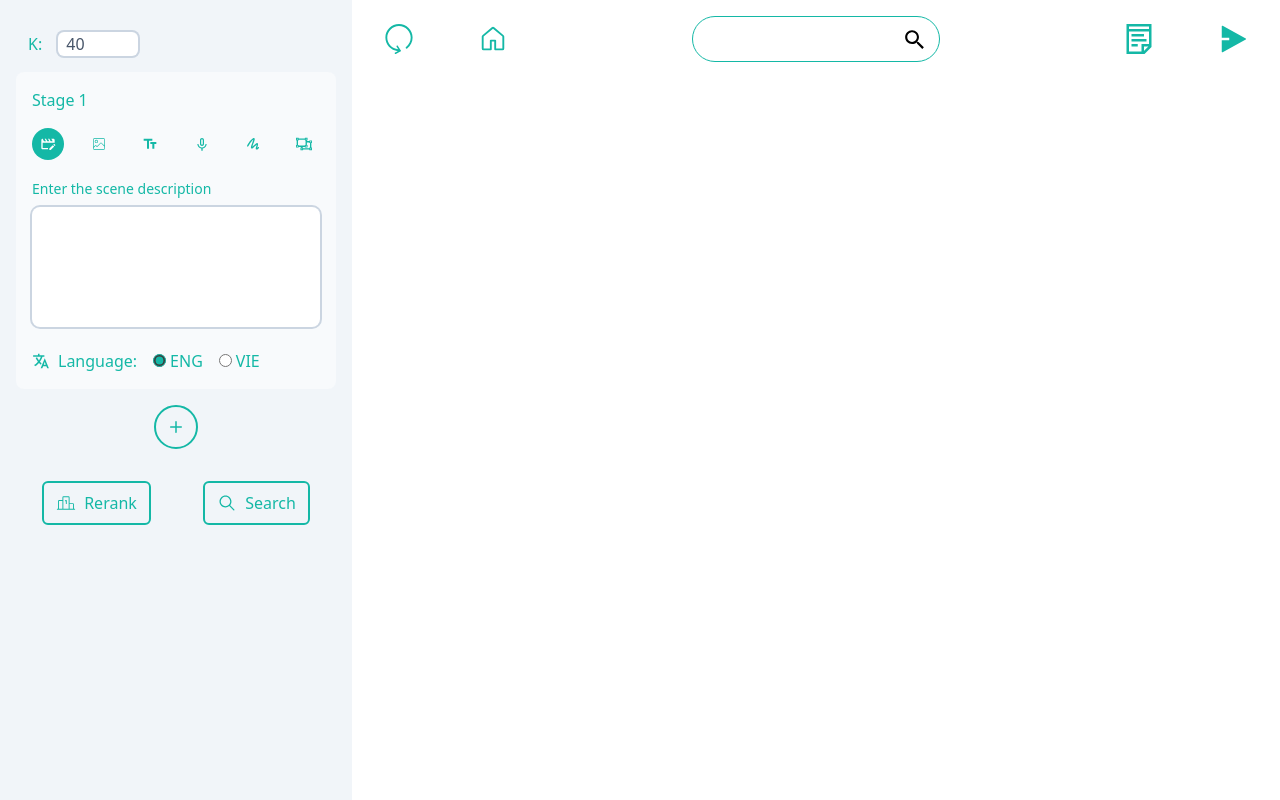
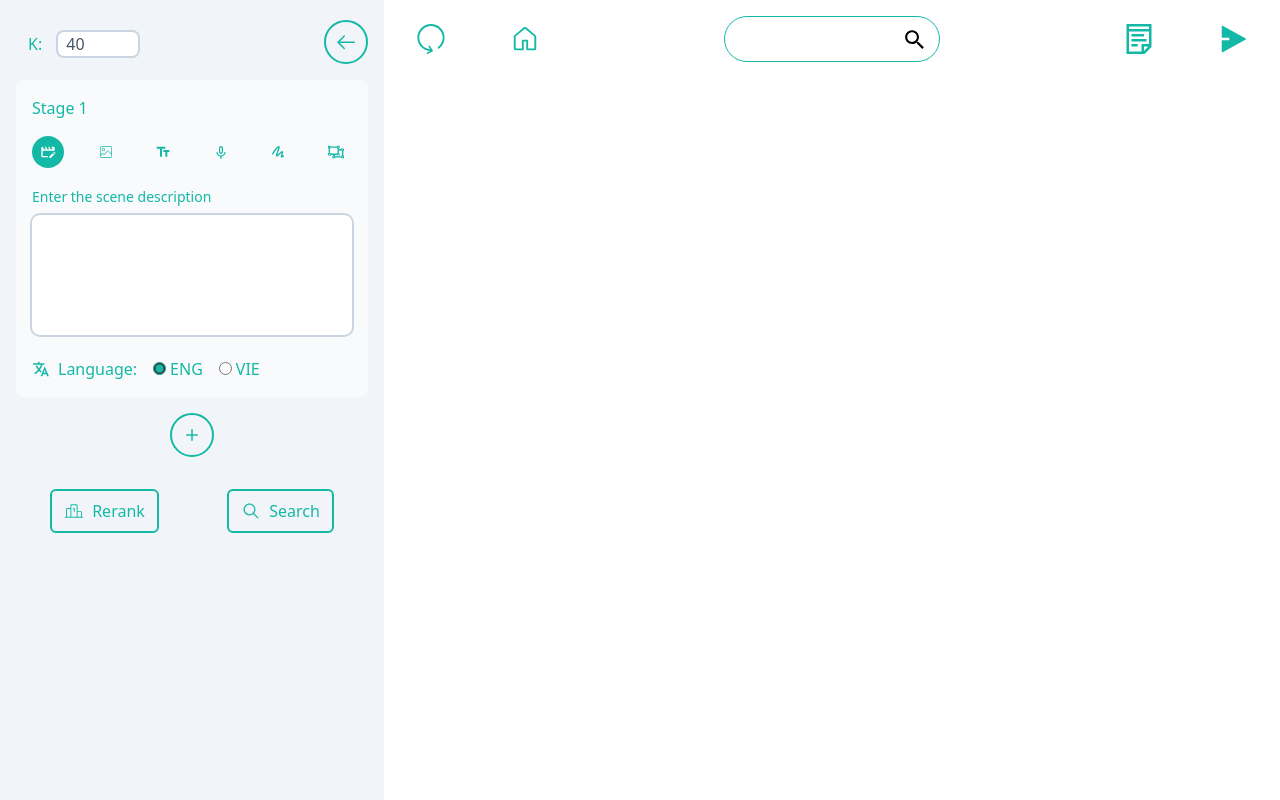
Before and after one commit to thanhstar260/Img_retrieval, a React (Create React App) app in the folder frontend/: page / in a window 1280 px wide. Built offline with nearby package versions, Linux system fonts and the light colour scheme.

Commit message:
close/open sidebar

```diff
--- a/frontend/src/App.js
+++ b/frontend/src/App.js
@@ -1,11 +1,14 @@
 import SearchBar from "./layouts/SearchBar";
 import { useState, useEffect } from "react";
 import Result from "./layouts/Result";
+import { GoArrowRight } from "react-icons/go";
+import IconButton from "./components/IconButton";
 
 function App() {
   const [isSubmitting, setIsSubmitting] = useState(false);
   const [result, setResult] = useState({});
   const [K, setK] = useState(40);
+  const [open, setOpen] = useState(true);
   var dataRerank = null;
 
   const handleSetDataRerank = (data) => {
@@ -76,13 +79,22 @@ function App() {
   };
 
   return (
-    <div className="App flex">
+    <div className="App flex flex-row overflow-hidden relative">
+      {!open && <IconButton
+            label="Open"
+            className="border-2 border-teal-500 hover:bg-teal-500 hover:text-white mx-auto mt-4 absolute left-2"
+            onClick={() => setOpen(true)}
+        >
+             <GoArrowRight className='text-2xl'/>
+        </IconButton>}
       <SearchBar
         onSubmit={handleSubmit}
         isSubmitting={isSubmitting}
         K={K}
         onChangeK={setK}
         onRerank={handleRerank}
+        open={open}
+        setOpen={setOpen}
       />
       <Result onChangeDataRerank={handleSetDataRerank} result={result} K={K}/>
     </div>
--- a/frontend/src/components/ObjectSearchControl.jsx
+++ b/frontend/src/components/ObjectSearchControl.jsx
@@ -180,7 +180,9 @@ const ObjectSearchControl = ({onChange, data}) => {
             <span className='mr-4 text-teal-500 text-sm'>Brush</span>
             <BrushSizeSlider className={'w-40'} value={brushSize} onChange={(e) => setBrushSize(e.target.value)}/>
         </div>
+        <div className='w-full flex justify-center'>
         <Canvas type={"rectangle"} color={selectedColor} brushSize={brushSize} onStopDraw={handleStopDraw} onUndo={handleUndo} value={data}/>
+        </div>
 
         <div className='mt-4 flex items-center h-7'>
             <p className='text-sm text-teal-500 mr-4'>Collection</p>
--- a/frontend/src/components/SketchSearchControl.jsx
+++ b/frontend/src/components/SketchSearchControl.jsx
@@ -17,7 +17,9 @@ const SketchSearchControl = ({data, onChange}) => {
             <span className='mr-4 text-teal-500 text-sm'>Brush</span>
             <BrushSizeSlider className={'w-40'} value={brushSize} onChange={(e) => setBrushSize(e.target.value)}/>
         </div>
+        <div className='w-full flex justify-center'>
         <Canvas type={"drawing"} color="black" brushSize={brushSize} value={data} onStopDraw={handleChangeData}/>
+        </div>
     </div>
   )
 }
--- a/frontend/src/layouts/Result.jsx
+++ b/frontend/src/layouts/Result.jsx
@@ -44,7 +44,7 @@ const Result = ({ result, onChangeDataRerank, K }) => {
     setIds([[inputValue]]);
   };
   return (
-    <div className="px-6 py-4 flex-grow w-3/5 h-full">
+    <div className="px-6 py-4 flex-grow h-full">
       <div className="flex flex-row gap-44 mb-3">
         <div className="flex gap-12">
           <button className={btn_style}>
--- a/frontend/src/layouts/SearchBar.jsx
+++ b/frontend/src/layouts/SearchBar.jsx
@@ -1,4 +1,4 @@
-import React, { useEffect, useState } from 'react'
+import React, { useEffect, useRef, useState } from 'react'
 import IconButton from '../components/IconButton';
 import Stage from '../components/Stage';
 import { v4 as uuidv4 } from 'uuid';
@@ -7,8 +7,9 @@ import OutlineButton from '../components/OutlineButton';
 import { PiRankingLight } from "react-icons/pi";
 import { IoIosSearch } from "react-icons/io";
 import { twMerge } from 'tailwind-merge';
+import { GoArrowLeft } from "react-icons/go";
 
-const SearchBar = ({onSubmit, isSubmitting, K, onChangeK, onRerank}) => {
+const SearchBar = ({onSubmit, isSubmitting, K, onChangeK, onRerank, open, setOpen}) => {
     const [canClose, setCanClose] = useState(false);
     const [stages, setStages] = useState({
         [uuidv4()]: {
@@ -59,13 +60,21 @@ const SearchBar = ({onSubmit, isSubmitting, K, onChangeK, onRerank}) => {
 
   return (
     <div className={twMerge(
-        'w-[22rem] bg-slate-100 h-screen px-4 py-8 overflow-y-scroll shrink-0',
-        `${isSubmitting ? 'cursor-wait' : ''}`
+        'w-[24rem] bg-slate-100 h-screen px-4 py-8 overflow-y-scroll shrink-0 relative transition-all',
+        `${isSubmitting ? 'cursor-wait' : ''}`,
+        `${!open ? ' -translate-x-full w-0' : ''}`
     )}>
-        <div className='mb-4'>
+        <div className='mb-6'>
             <label className='text-teal-500 m-3'>K: </label>
             <input type='number' className='ring-2 ring-slate-300 rounded-md max-w-20 focus:outline-none focus:ring-teal-500 transition-all px-2 py-0.25 text-slate-600' value={K} min={1} step={1} onChange={(e)=>{onChangeK(e.target.value)}}/>
         </div>
+        <IconButton
+            label="Close"
+            className="border-2 border-teal-500 hover:bg-teal-500 hover:text-white mx-auto mt-4 absolute right-4 top-1"
+            onClick={() => setOpen(false)}
+        >
+             <GoArrowLeft className='text-2xl'/>
+        </IconButton>
         <div className='flex flex-col gap-4'>
         {
             Object.keys(stages).map(key => <Stage key={key} canClose={canClose} id={key} onClose={() => closeStageHandler(key)} onChange={changeDataInStage(key)}></Stage>)
```
